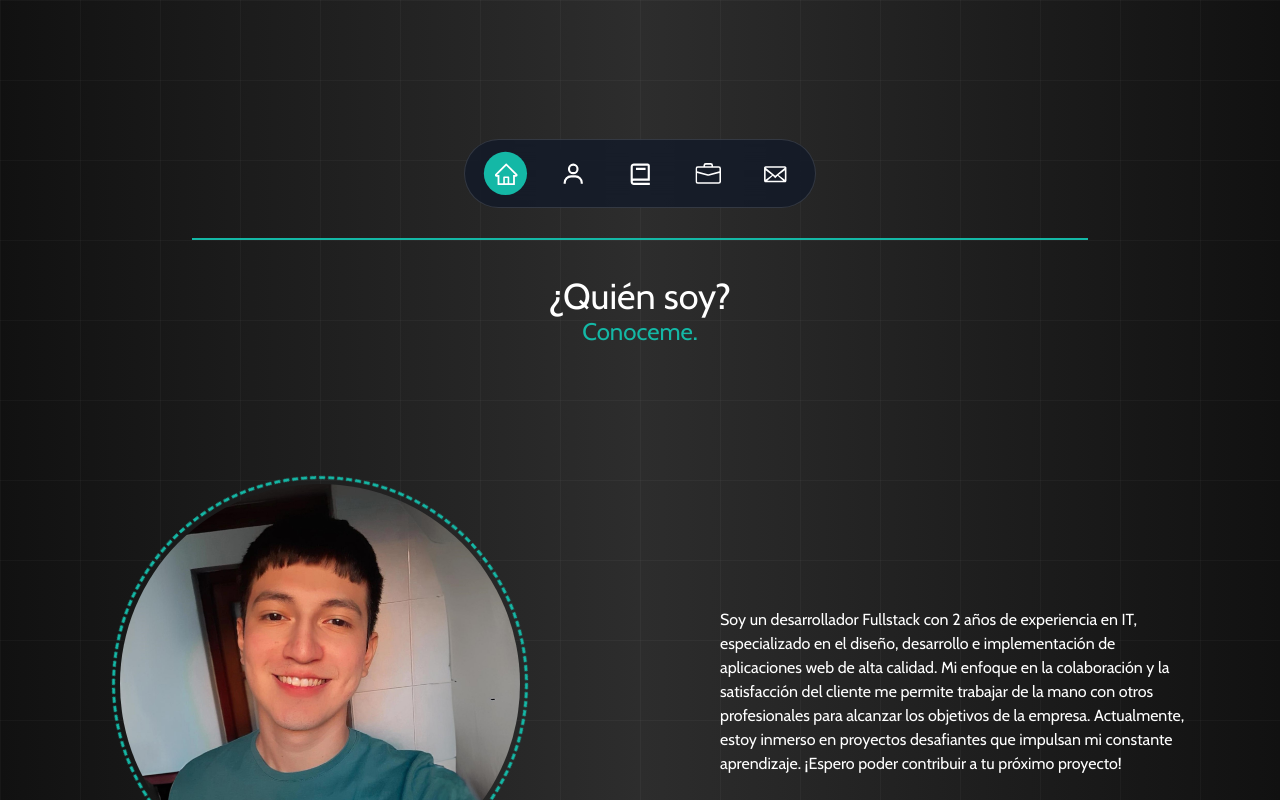
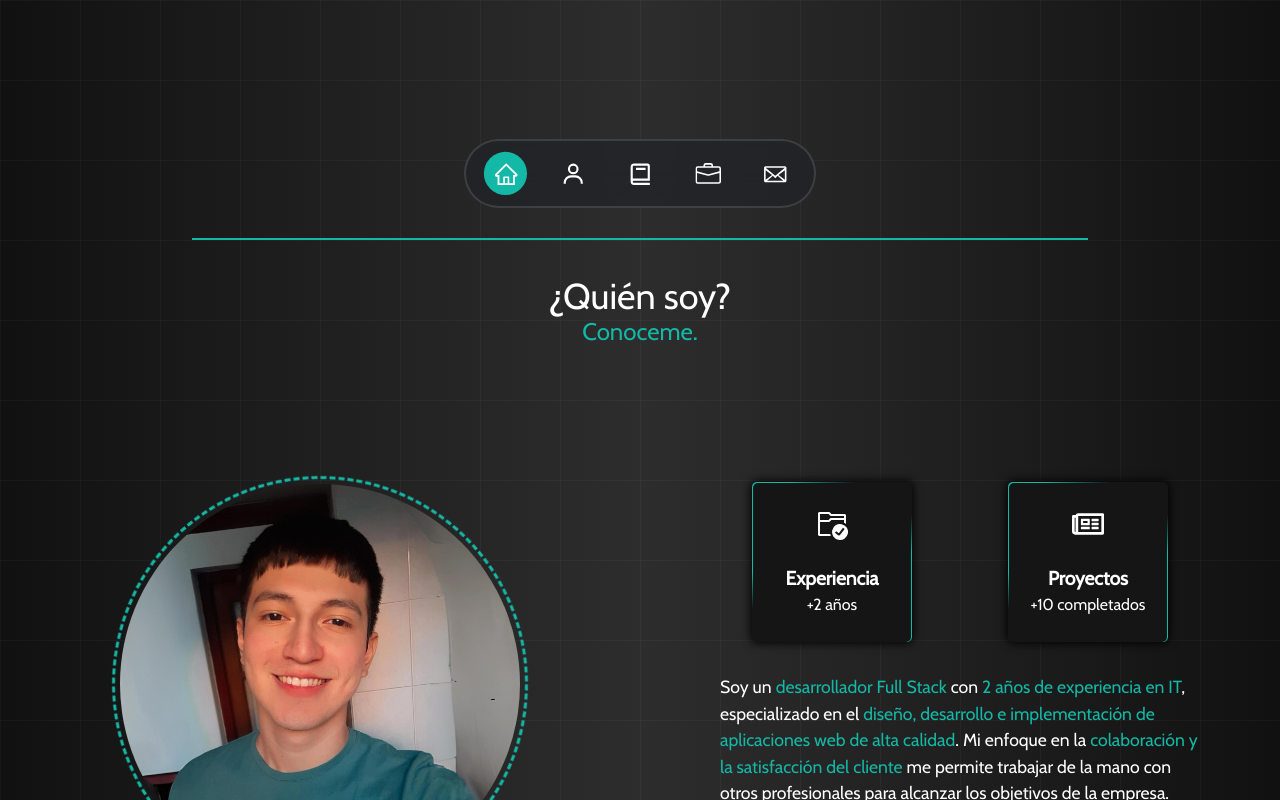
Before and after one commit to RodriEscalera/portfolio, a Next.js app: page / in a window 1280 px wide. Shown: the part 560-1360 px from the top of the page. Built offline with nearby package versions, Linux system fonts and the light colour scheme.

Commit message:
add about card component

```diff
--- a/src/app/page.tsx
+++ b/src/app/page.tsx
@@ -3,7 +3,7 @@ import React, { useEffect, useState } from "react";
 import NavBar from "@/components/Navbar/NavBar";
 import Home from "@/sections/Home/Home";
 import AboutMe from "@/sections/AboutMe/AboutMe";
-// import Experience from "@/sections/Experience/Experience";
+import Experience from "@/sections/Experience/Experience";
 import wait from "@/utils/wait";
 import Loader from "@/components/Loader/Loader";
 
@@ -26,7 +26,7 @@ const Main = () => {
           <NavBar />
           <Home />
           <AboutMe />
-          {/* <Experience /> */}
+          <Experience />
         </div>
       ) : (
         <Loader />
--- /dev/null
+++ b/src/commons/AboutCard/AboutCard.module.css
@@ -0,0 +1,101 @@
+.card {
+  overflow: visible;
+  min-width: 10rem;
+  min-height: 10rem;
+  cursor: pointer;
+}
+
+.card:hover .icon {
+  color: #14b8a6;
+  transition: ease-in 0.15s;
+}
+
+.icon {
+  color: white;
+  width: 2rem;
+  height: 2rem;
+  transition: ease-out 0.15s;
+}
+
+.title {
+  color: white;
+  font-size: 1.2rem;
+  transition: ease-out 0.15s;
+}
+
+.content {
+  width: 100%;
+  height: 100%;
+  transform-style: preserve-3d;
+  transition: transform 300ms;
+  box-shadow: 0px 0px 10px 1px #000000;
+  border-radius: 5px;
+}
+
+.back {
+  background-color: #151515;
+  position: absolute;
+  width: 100%;
+  height: 100%;
+  backface-visibility: hidden;
+  -webkit-backface-visibility: hidden;
+  border-radius: 5px;
+  overflow: hidden;
+}
+
+.back {
+  width: 100%;
+  height: 100%;
+  justify-content: center;
+  display: flex;
+  align-items: center;
+  overflow: hidden;
+}
+
+.back::before {
+  position: absolute;
+  content: " ";
+  display: block;
+  width: 160px;
+  height: 160%;
+  background: linear-gradient(
+    90deg,
+    transparent,
+    #14b8a6,
+    #14b8a6,
+    #14b8a6,
+    #14b8a6,
+    transparent
+  );
+  animation: rotation_481 5000ms infinite linear;
+}
+
+.back-content {
+  position: absolute;
+  width: 99%;
+  height: 99%;
+  background-color: #151515;
+  border-radius: 5px;
+  color: white;
+  display: flex;
+  flex-direction: column;
+  justify-content: center;
+  align-items: center;
+  gap: 1.5rem;
+}
+
+@keyframes rotation_481 {
+  0% {
+    transform: rotateZ(0deg);
+  }
+
+  0% {
+    transform: rotateZ(360deg);
+  }
+}
+
+@media (max-width: 880px) {
+  .card {
+    scale: 0.8;
+  }
+}
--- /dev/null
+++ b/src/commons/AboutCard/AboutCard.tsx
@@ -0,0 +1,28 @@
+import React, { FC, cloneElement } from "react";
+import style from "./AboutCard.module.css";
+
+interface IAboutCard {
+  title: string;
+  subtitle: string;
+  icon: JSX.Element;
+}
+
+const AboutCard: FC<IAboutCard> = ({ title, icon, subtitle }) => {
+  return (
+    <div className={style["card"]}>
+      <div className={style["content"]}>
+        <div className={style["back"]}>
+          <div className={style["back-content"]}>
+            {cloneElement(icon, { className: style["icon"] })}
+            <div className="flex justify-center text-center flex-col">
+              <strong className={style["title"]}>{title}</strong>
+              <p className="text-[1rem]">{subtitle}</p>
+            </div>
+          </div>
+        </div>
+      </div>
+    </div>
+  );
+};
+
+export default AboutCard;
--- a/src/components/Navbar/NavBar.module.css
+++ b/src/components/Navbar/NavBar.module.css
@@ -21,8 +21,8 @@
 .glass-effect {
   backdrop-filter: blur(16px) saturate(180%);
   -webkit-backdrop-filter: blur(16px) saturate(180%);
-  background-color: rgba(17, 25, 40, 0.75);
-  border: 1px solid rgba(255, 255, 255, 0.125);
+  background-color: rgba(33, 35, 39, 0.75);
+  border: 2px solid rgba(255, 255, 255, 0.125);
 }
 
 @media (max-width: 370px) {
--- a/src/sections/AboutMe/AboutMe.module.css
+++ b/src/sections/AboutMe/AboutMe.module.css
@@ -54,9 +54,17 @@
 .experience-text-container {
   width: 80%;
   max-width: 30rem;
-  margin-top: 1rem;
   display: flex;
   justify-content: center;
+  font-size: 1.1rem;
+  color: white;
+  margin-top: 2rem;
+}
+
+.squares-container {
+  display: flex;
+  justify-content: space-around;
+  width: 80%;
 }
 
 @keyframes spin {
@@ -100,4 +108,12 @@
   .about-me-container {
     width: 100%;
   }
+
+  .experience-text-container {
+    margin-top: 1rem;
+  }
+
+  .squares-container {
+    margin-top: 1rem;
+  }
 }
--- a/src/sections/AboutMe/AboutMe.tsx
+++ b/src/sections/AboutMe/AboutMe.tsx
@@ -1,8 +1,10 @@
 "use client";
 import Image from "next/image";
 import React, { FC } from "react";
-
 import style from "./AboutMe.module.css";
+import { FaRegNewspaper } from "react-icons/fa";
+import { VscFolderActive } from "react-icons/vsc";
+import AboutCard from "@/commons/AboutCard/AboutCard";
 
 const HeaderSection: FC = () => {
   return (
@@ -13,17 +15,45 @@ const HeaderSection: FC = () => {
   );
 };
 
+const Squares: FC = () => {
+  return (
+    <div className={style["squares-container"]}>
+      <AboutCard
+        subtitle="+2 años"
+        title="Experiencia"
+        icon={<VscFolderActive />}
+      />
+      <AboutCard
+        subtitle="+10 completados"
+        title="Proyectos"
+        icon={<FaRegNewspaper />}
+      />
+    </div>
+  );
+};
+
 const ExperienceText: FC = () => {
   return (
     <div className={style["experience-text-container"]}>
-      <p className="text-white">
-        Soy un desarrollador Fullstack con 2 años de experiencia en IT,
-        especializado en el diseño, desarrollo e implementación de aplicaciones
-        web de alta calidad. Mi enfoque en la colaboración y la satisfacción del
-        cliente me permite trabajar de la mano con otros profesionales para
-        alcanzar los objetivos de la empresa. Actualmente, estoy inmerso en
-        proyectos desafiantes que impulsan mi constante aprendizaje. ¡Espero
-        poder contribuir a tu próximo proyecto!
+      <p>
+        Soy un <span className="text-darkGreen">desarrollador Full Stack</span>{" "}
+        con <span className="text-darkGreen">2 años de experiencia en IT</span>,
+        especializado en el{" "}
+        <span className="text-darkGreen">
+          diseño, desarrollo e implementación de aplicaciones web de alta
+          calidad
+        </span>
+        . Mi enfoque en la{" "}
+        <span className="text-darkGreen">
+          colaboración y la satisfacción del cliente
+        </span>{" "}
+        me permite trabajar de la mano con otros profesionales para alcanzar los
+        objetivos de la empresa. Actualmente, estoy inmerso en proyectos
+        desafiantes que impulsan mi{" "}
+        <span className="text-darkGreen">constante aprendizaje</span>. ¡Espero
+        poder{" "}
+        <span className="text-darkGreen">contribuir a tu próximo proyecto</span>
+        !
       </p>
     </div>
   );
@@ -54,6 +84,7 @@ const AboutMe: FC = () => {
       <div className={style["content-container"]}>
         <PhotoArea />
         <div className={style["about-me-container"]}>
+          <Squares />
           <ExperienceText />
         </div>
       </div>
--- a/src/sections/Experience/Experience.tsx
+++ b/src/sections/Experience/Experience.tsx
@@ -7,7 +7,7 @@ function Experience() {
       className="min-h-[100vh] w-full flex items-center flex-col"
     >
       <div className="w-full text-center mt-10 ">
-        <h2 className="text-4xl text-white">Mi Experiencia</h2>
+        {/* <h2 className="text-4xl text-white">Mi Experiencia</h2> */}
       </div>
     </section>
   );
```
